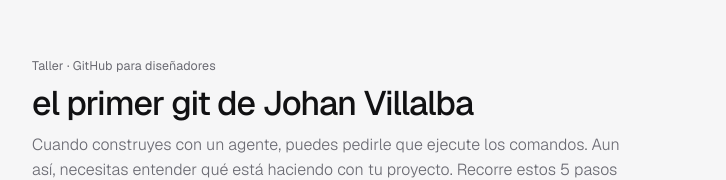
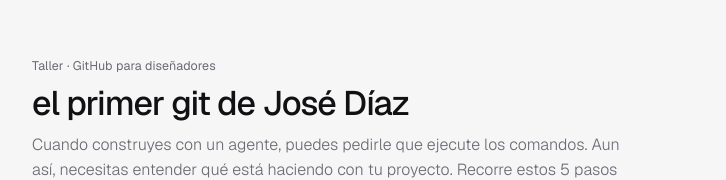
Before and after one commit to jdiazpala/mi-primer-git, a plain HTML site: page index.html in a window 1280 px wide. Shown: the top 180 px of the page, without its empty margins (264-990 px from the left). Drawn offline with nearby package versions, Linux system fonts and the light colour scheme.

Commit message:
Personaliza el título principal con José Díaz para identificar al autor del proyecto

```diff
--- a/index.html
+++ b/index.html
@@ -17,7 +17,7 @@
   <main class="page">
     <header class="intro">
       <p class="eyebrow">Taller · GitHub para diseñadores</p>
-      <h1>el primer git de Johan Villalba</h1>
+      <h1>el primer git de José Díaz</h1>
       <p class="lede">Cuando construyes con un agente, puedes pedirle que ejecute los comandos. Aun así, necesitas entender qué está haciendo con tu proyecto. Recorre estos 5 pasos con un cambio pequeño.</p>
     </header>
 
```
